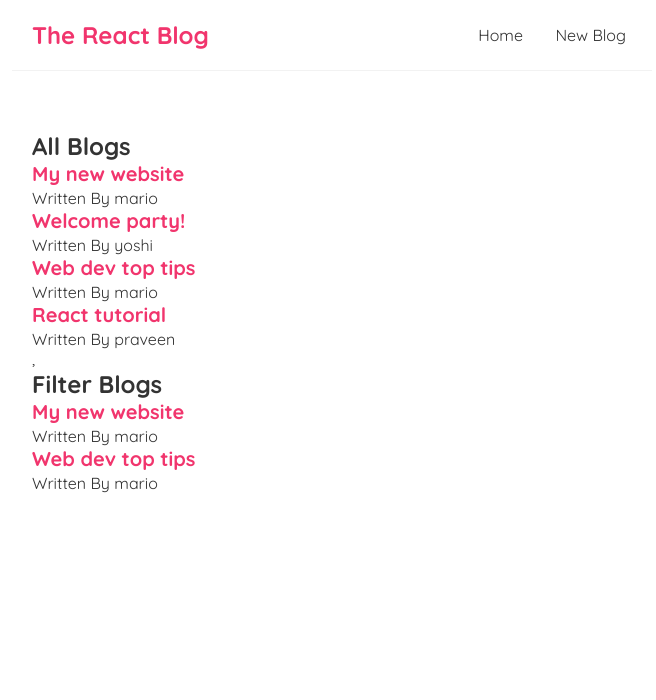
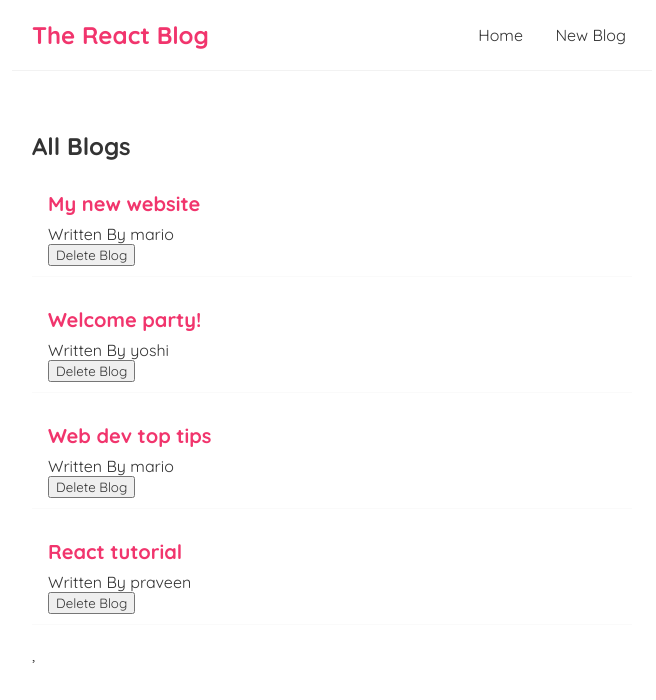
Before and after one commit to praveen-malviya/blog-react, a React (Create React App) app: page / in a window 1280 px wide. Shown: the top 700 px of the page, without its empty margins (308-964 px from the left). Built offline with nearby package versions, Linux system fonts and the light colour scheme.

Commit message:
Feat: Added Delete Blog Button

```diff
--- a/public/index.html
+++ b/public/index.html
@@ -9,7 +9,7 @@
       name="description"
       content="Web site created using create-react-app"
     />
-    <link rel="apple-touch-icon" href="%PUBLIC_URL%/logo192.png" />
+    <!-- <link rel="apple-touch-icon" href="%PUBLIC_URL%/logo192.png" /> -->
     <!--
       manifest.json provides metadata used when your web app is installed on a
       user's mobile device or desktop. See https://developers.google.com/web/fundamentals/web-app-manifest/
--- a/src/BlogList.js
+++ b/src/BlogList.js
@@ -1,7 +1,8 @@
-const BlogList = ({ blogs, title }) => {
+const BlogList = ({ blogs, title, handleDelete }) => {
     // when using (props)
     // const blogs = props.blogs;
     // const title = props.title
+
 
 
     return (
@@ -11,6 +12,7 @@ const BlogList = ({ blogs, title }) => {
                <div className="blog-preview" key={blog.id}>
                     <h2>{ blog.title }</h2>
                     <p>Written By { blog.author }</p>
+                    <button onClick = {() => handleDelete(blog.id)} >Delete Blog</button>
                 </div>
             ))}
         </div>
--- a/src/Home.js
+++ b/src/Home.js
@@ -7,15 +7,20 @@ const Home = () => {
         { title: 'My new website', body: 'lorem ipsum...', author: 'mario', id: 1 },
         { title: 'Welcome party!', body: 'lorem ipsum...', author: 'yoshi', id: 2 },
         { title: 'Web dev top tips', body: 'lorem ipsum...', author: 'mario', id: 3 },
-        { title: 'React tutorial', body: 'lorem ipsum...', author: 'praveen', id: 3 }
+        { title: 'React tutorial', body: 'lorem ipsum...', author: 'praveen', id: 4 }
+])
 
-    ])
+    const handleDelete = (id) => {
+        const newBlogs = blogs;
+        setBlogs(newBlogs.filter((blog) => blog.id !== id))
+
+    }
     return (
 
         <div className="home">
 
-        <BlogList blogs={ blogs } title = "All Blogs" /> ,<br />
-        <BlogList blogs={ blogs.filter((blog) => blog.author === 'mario') } title = "Filter Blogs" />
+        <BlogList blogs={ blogs } title = "All Blogs" handleDelete = { handleDelete } /> ,<br />
+        {/* <BlogList blogs={ blogs.filter((blog) => blog.author === 'mario') } title = "Filter Blogs" /> */}
 
         </div>
 
--- a/src/index.css
+++ b/src/index.css
@@ -34,10 +34,9 @@
   padding: 20px;
 }
 
-* blog previews / list */
+/* blog previews list */
 
 .blog-preview {
-  background-color: green;
   padding: 10px 16px;
   margin: 20px 0;
   border-bottom: 1px solid #fafafa;
@@ -49,6 +48,6 @@
 .blog-preview h2 {
   font-size: 20px;
   color: #f1356d;
-  margin-bottom: 2px;
-  /* background-color: green; */
+  margin-bottom: 8px;
+
 }
```
